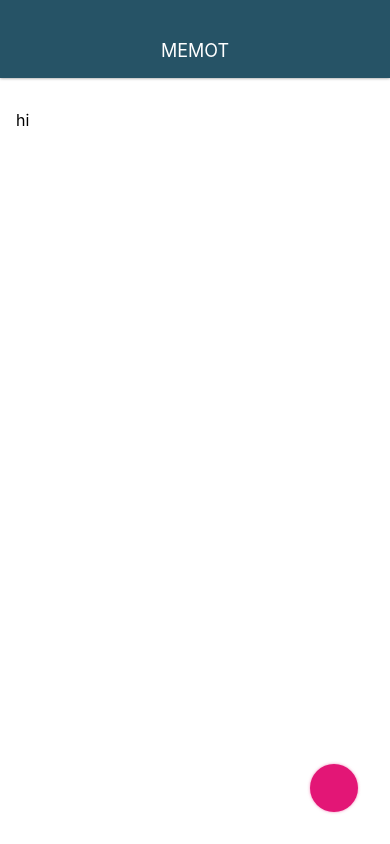
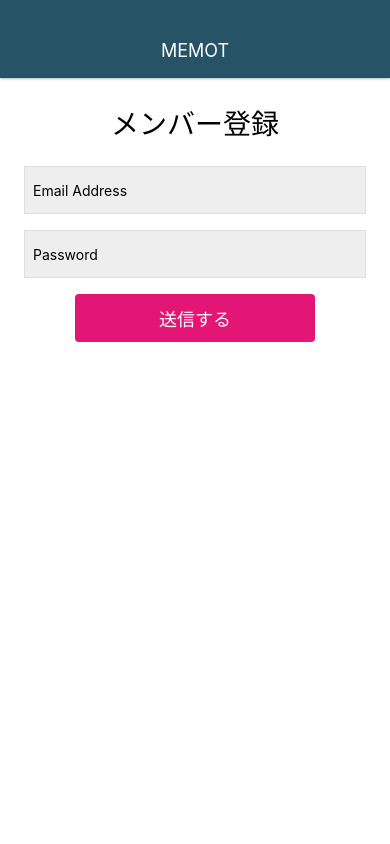
Before and after one commit to kattyamu/MemoApp01, a React Native app: screen / in a window 390 px wide. Built offline with nearby package versions, Linux system fonts and the light colour scheme; a web font is replaced by a local one.

Commit message:
Create Login and Signup Screen

```diff
--- a/App.js
+++ b/App.js
@@ -5,7 +5,9 @@
 import Appbar from './src/components/Appbar';
 // import MemoListScreen from './src/screens/MemoListScreen';
 // import MemoDetailScreen from './src/screens/MemoDetailScreen';
-import MemoEditScreen from './src/screens/MemoEditScreen';
+// import MemoEditScreen from './src/screens/MemoEditScreen';
+// import LoginScreen from './src/screens/LoginScreen';
+import SingupScreen from './src/screens/SignupScreen';
 
 export default function App() {
   return (
@@ -13,7 +15,9 @@
       <Appbar />
       {/* <MemoListScreen /> */}
       {/* <MemoDetailScreen /> */}
-      <MemoEditScreen />
+      {/* <MemoEditScreen /> */}
+      {/* <LoginScreen /> */}
+      <SingupScreen />
     </View>
   );
 }
--- /dev/null
+++ b/src/screens/LoginScreen.js
@@ -0,0 +1,54 @@
+import React from 'react';
+import { StyleSheet, View, Text, TextInput, TouchableHighlight } from 'react-native';
+
+class LoginScreen extends React.Component {
+  render() {
+    return (
+      <View style={styles.container}>
+        <Text style={styles.title}>ログイン</Text>
+        <TextInput style={styles.input} value='Email Address' />
+        <TextInput style={styles.input} value='Password' />
+        <TouchableHighlight style={styles.button} onPress={() => { }} underlayColor='#c70f66'>
+          <Text style={styles.buttonTitle}>ログインする</Text>
+        </TouchableHighlight>
+      </View>
+    );
+  }
+}
+
+const styles = StyleSheet.create({
+  container: {
+    flex: 1,
+    width: '100%',
+    padding: 24,
+    backgroundColor: '#fff',
+  },
+  input: {
+    backgroundColor: '#eee',
+    height: 48,
+    marginBottom: 16,
+    borderWidth: 1,
+    borderColor: '#ddd',
+    padding: 8,
+  },
+  title: {
+    fontSize: 28,
+    alignSelf: 'center',
+    marginBottom: 24,
+  },
+  button: {
+    backgroundColor: '#e31676',
+    height: 48,
+    borderRadius: 4,
+    justifyContent: 'center',
+    alignItems: 'center',
+    width: '70%',
+    alignSelf: 'center',
+  },
+  buttonTitle: {
+    color: '#fff',
+    fontSize: 18,
+  },
+});
+
+export default LoginScreen;
--- a/src/screens/MemoEditScreen.js
+++ b/src/screens/MemoEditScreen.js
@@ -6,7 +6,7 @@
   render() {
     return (
       <View style={styles.container}>
-        <TextInput style={styles.memoEditInput} multiline value='hi' />
+        <TextInput style={styles.memoEditInput} multiline textAlignVertical='top' />
         <CircleButton name='check' />
       </View>
     );
--- /dev/null
+++ b/src/screens/SignupScreen.js
@@ -0,0 +1,54 @@
+import React from 'react';
+import { StyleSheet, View, Text, TextInput, TouchableHighlight } from 'react-native';
+
+class SignupScreen extends React.Component {
+  render() {
+    return (
+      <View style={styles.container}>
+        <Text style={styles.title}>メンバー登録</Text>
+        <TextInput style={styles.input} value='Email Address' />
+        <TextInput style={styles.input} value='Password' />
+        <TouchableHighlight style={styles.button} onPress={() => { }} underlayColor='#c70f66'>
+          <Text style={styles.buttonTitle}>送信する</Text>
+        </TouchableHighlight>
+      </View>
+    );
+  }
+}
+
+const styles = StyleSheet.create({
+  container: {
+    flex: 1,
+    width: '100%',
+    padding: 24,
+    backgroundColor: '#fff',
+  },
+  input: {
+    backgroundColor: '#eee',
+    height: 48,
+    marginBottom: 16,
+    borderWidth: 1,
+    borderColor: '#ddd',
+    padding: 8,
+  },
+  title: {
+    fontSize: 28,
+    alignSelf: 'center',
+    marginBottom: 24,
+  },
+  button: {
+    backgroundColor: '#e31676',
+    height: 48,
+    borderRadius: 4,
+    justifyContent: 'center',
+    alignItems: 'center',
+    width: '70%',
+    alignSelf: 'center',
+  },
+  buttonTitle: {
+    color: '#fff',
+    fontSize: 18,
+  },
+});
+
+export default SignupScreen;
```
